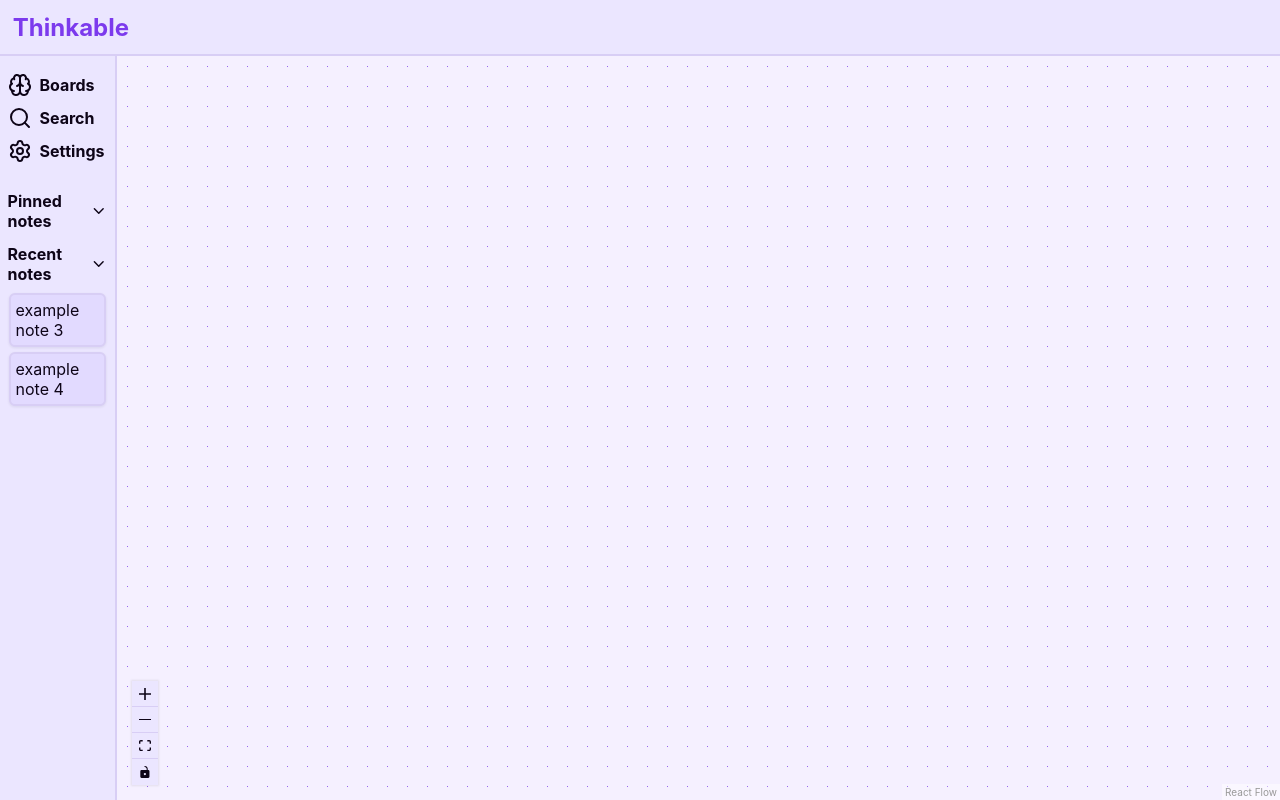
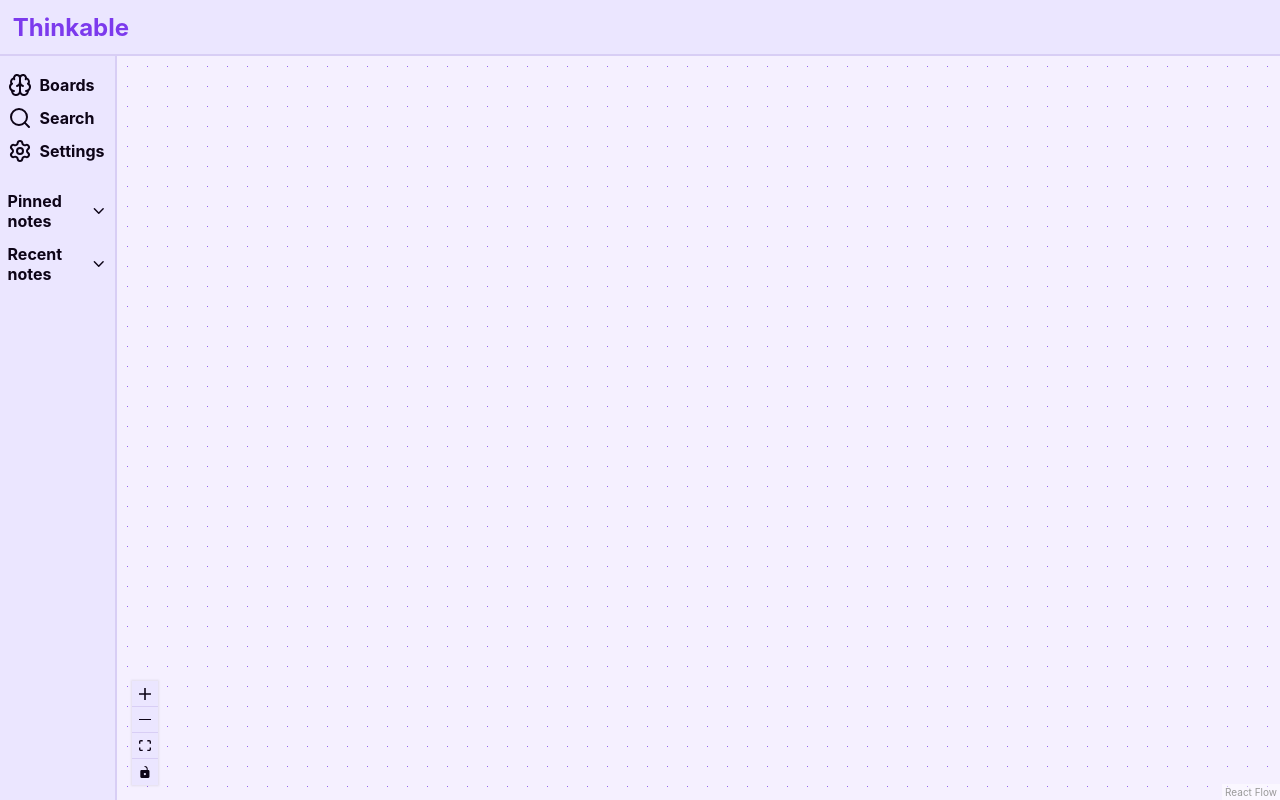
Before and after one commit to ami0628/thinkable, a React (Vite) app: page /board in a window 1280 px wide. Built offline with nearby package versions, Linux system fonts and the light colour scheme.

Commit message:
recently accessed notes now appear in sidebar

```diff
--- a/src/components/BoardSidebar/BoardSidebar.css
+++ b/src/components/BoardSidebar/BoardSidebar.css
@@ -1,9 +1,13 @@
 aside{
     width: 10vw;
+    height: calc(100vh - var(--header-height));
+
     background-color: var(--surface);
     border-right:solid 2px var(--border);
 
-    height: calc(100vh - var(--header-height));
+    display: flex;
+    flex-direction: column;
+
     padding-left:0.25%;
     padding-right:0.25%;
     padding-top: 1%;
@@ -54,3 +58,8 @@ li:hover{
     box-shadow: var(--shadow-md);
     cursor: pointer;
 }
+
+.sidebar-lists-container{
+    overflow-y: scroll;
+    flex:1;
+}
--- a/src/components/BoardSidebar/BoardSidebar.tsx
+++ b/src/components/BoardSidebar/BoardSidebar.tsx
@@ -12,15 +12,18 @@ type SidebarData = {
 }
 
 type BoardSidebarProps = {
-    pinnedNotes:SidebarData[];
-    pinFunctions:{
-        addPinnedNote: (SidebarData:SidebarData) => void
+    pinnedNotes:SidebarData[]
+    recentNotes:SidebarData[]
+    sidebarFunctions:{
+        addPinnedNote: (pinData:SidebarData) => void
         removePinnedNote: (noteId:string) => void
-        updatePinnedNote: (SidebarData:SidebarData) => void
-    };
+        updatePinnedNote: (pinData:SidebarData) => void
+        updateRecentNotes: (recentData:SidebarData) => void
+        removeRecentNote: (noteId:string) => void
+    }
 }
 
-function BoardSidebar({ pinnedNotes, pinFunctions }:BoardSidebarProps){
+function BoardSidebar({ pinnedNotes, recentNotes, sidebarFunctions }:BoardSidebarProps){
     const [showPinnedList, setShowPinnedList] = useState(true);
     function toggleShowPinnedList(){ setShowPinnedList(!showPinnedList);}
 
@@ -34,6 +37,7 @@ function BoardSidebar({ pinnedNotes, pinFunctions }:BoardSidebarProps){
             <div className="sidebar-heading clickable"><Settings/> Settings  </div>
 
             <br/>
+            <div className="sidebar-lists-container">
             <div className="sidebar-heading clickable no-select" onClick={toggleShowPinnedList}> Pinned notes {showPinnedList? <ChevronDown /> : <ChevronRight />}</div>
             <ul>
                 {pinnedNotes && showPinnedList &&
@@ -49,13 +53,17 @@ function BoardSidebar({ pinnedNotes, pinFunctions }:BoardSidebarProps){
             <div className="sidebar-heading clickable no-select" onClick={toggleShowRecents}> Recent notes {showRecents? <ChevronDown /> : <ChevronRight />}</div>
             {showRecents &&
             <ul>
-                <li>
-                    example note 3
-                </li>
-                <li>
-                    example note 4
-                </li>
+                {recentNotes && showRecents &&
+                    recentNotes.map(recentNote => (
+                        <li className="no-select"
+                            key={recentNote.noteId}
+                        >
+                            {recentNote.title}
+                        </li>
+                    ))
+                }
             </ul>}
+            </div>
         </aside>
     );
 }
--- a/src/components/Note/Note.tsx
+++ b/src/components/Note/Note.tsx
@@ -104,7 +104,7 @@ function Note(props:any){
     }
     else{
     return(
-        <div className={`note nowheel ${data.pinned ? "pinned" : ""}`} style={{width:data.width, height:data.height, minWidth:minWidth}}>
+        <div className={`note ${data.pinned ? "pinned" : ""}`} style={{width:data.width, height:data.height, minWidth:minWidth}}>
             <div className="helpResize">
                 {/* if data exists, use that, otherwise default */}
                 <div className="noteHeader">
@@ -112,9 +112,9 @@ function Note(props:any){
                     <div className="icons nodrag nopan" ref={iconsRef}>
                         <SquarePen onClick={(event) => {event.stopPropagation(); data.onExpand(props)}} className="icon nodrag nopan" />
                         {!data.pinned?
-                            <Pin onClick={(event) => {event.stopPropagation(); data.pinFunctions.addPinnedNote({noteId:props.id, title:data.title, position:data.position})}} className="icon"/>
+                            <Pin onClick={(event) => {event.stopPropagation(); data.sidebarFunctions.addPinnedNote({noteId:props.id, title:data.title, position:data.position})}} className="icon"/>
                             :
-                            <PinOff onClick={(event) => {event.stopPropagation(); data.pinFunctions.removePinnedNote(props.id);}} className="icon"/>}
+                            <PinOff onClick={(event) => {event.stopPropagation(); data.sidebarFunctions.removePinnedNote(props.id);}} className="icon"/>}
                         <Ellipsis className="icon" onClick={(event)=> {event.stopPropagation(); toggleMenuOpen()}}/>
                     </div>
                 </div>
--- a/src/pages/Board/BoardPage.tsx
+++ b/src/pages/Board/BoardPage.tsx
@@ -6,7 +6,7 @@ import { useState } from "react";
 import"./BoardPage.css";
 
 
-type PinData = {
+type SidebarData = {
     noteId:string,
     title:string,
     position:{
@@ -16,14 +16,24 @@ type PinData = {
 }
 
 function BoardPage (){
-    const [pinnedNotes, setPinnedNotes] =useState<PinData[]>([])
-    function addPinnedNote(pinData:PinData){setPinnedNotes(current => [...current, pinData])}
+    const [pinnedNotes, setPinnedNotes] =useState<SidebarData[]>([])
+    function addPinnedNote(pinData:SidebarData){setPinnedNotes(current => [...current, pinData])}
     function removePinnedNote(noteId:string){setPinnedNotes(current => current.filter(pinnedNote => pinnedNote.noteId !== noteId))}
-    function updatePinnedNote(pinData:PinData){
+    function updatePinnedNote(pinData:SidebarData){
         setPinnedNotes(current => current.map(pinnedNote => {
                 if (pinData.noteId == pinnedNote.noteId) {return pinData}
                 else {return pinnedNote}
     }))}
+
+
+    const [recentNotes, setRecentNotes] = useState<SidebarData[]>([])
+    function updateRecentNotes(mostRecentData:SidebarData) {
+        // notes => new note at head - previous notes filtered to see if new note was already there (if so, removed) - and only return the first 10
+        setRecentNotes(current => [mostRecentData, ...current.filter(recentNote => recentNote.noteId !== mostRecentData.noteId)].slice(0,10))
+    }
+    function removeRecentNote(noteId:string){setRecentNotes(current => current.filter(recentNote => recentNote.noteId !== noteId))}
+
+
 
     return(
         <div>
@@ -31,18 +41,24 @@ function BoardPage (){
             <div className="board-layout">
                 <Sidebar
                     pinnedNotes={pinnedNotes}
-                    pinFunctions={{
+                    recentNotes={recentNotes}
+                    sidebarFunctions={{
                         addPinnedNote:addPinnedNote,
                         removePinnedNote:removePinnedNote,
-                        updatePinnedNote:updatePinnedNote
+                        updatePinnedNote:updatePinnedNote,
+                        updateRecentNotes:updateRecentNotes,
+                        removeRecentNote:removeRecentNote
                     }}
                 />
                 <Board
                     pinnedNotes={pinnedNotes}
-                    pinFunctions={{
+                    recentNotes={recentNotes}
+                    sidebarFunctions={{
                         addPinnedNote:addPinnedNote,
                         removePinnedNote:removePinnedNote,
-                        updatePinnedNote:updatePinnedNote
+                        updatePinnedNote:updatePinnedNote,
+                        updateRecentNotes:updateRecentNotes,
+                        removeRecentNote:removeRecentNote
                     }}
                 />
             </div>
```
Also changed, not shown: src/components/Board/Board.tsx (+29 -15 lines).
